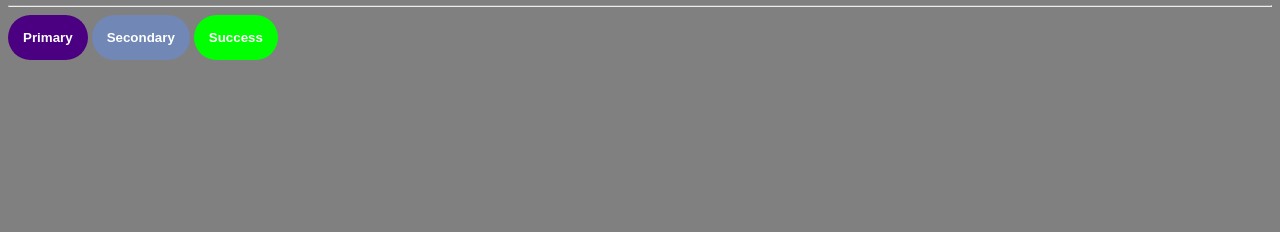
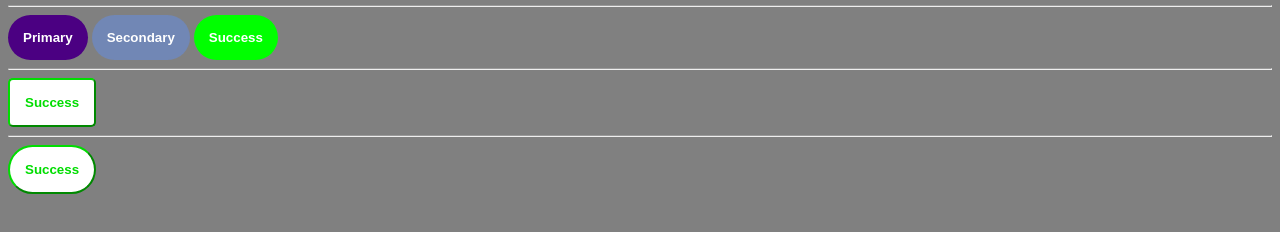
Before and after one commit to bibbss18/colorbutton, a plain HTML site: page index.html in a window 1280 px wide. Shown: the part 128-360 px from the top of the page. Drawn offline with Linux system fonts and the light colour scheme.

Commit message:
add 2 success white buttons

```diff
--- a/index.html
+++ b/index.html
@@ -14,10 +14,16 @@
     <button class="btn-success">Success</button>
     <button class="btn-secondary">Secondary</button>
 
-    <hr>
+<hr>
     <button class="btn-Primary-pill" >Primary</button>
     <button class="btn-secondary-pill">Secondary</button>
     <button class="btn-success-pill">Success</button>
 
+
+<hr>
+    <button class="btn-success-empty">Success</button>
+<hr>
+    <button class="btn-success-pill2">Success</button>
+
 </body>
 </html>
--- a/style-damaris.css
+++ b/style-damaris.css
@@ -7,6 +7,7 @@
     font-weight: bold;
 
 }
+
 .btn-success-pill{
     background-color: #00ff00;
     color:white;
@@ -16,3 +17,25 @@
     font-weight: bold;
 
 }
+
+.btn-success-empty{
+    background-color: #ffffff;
+    color:#00dd00;
+    padding: 15px;
+    border width: 5px;
+    border-radius: 5px;
+    border-color: #00dd00;
+    font-weight: bold;
+
+}
+
+.btn-success-pill2{
+    background-color: #ffffff;
+    color:#00dd00;
+    padding: 15px;
+    border width: 5px;
+    border-radius: 35px;
+    border-color: #00dd00;
+    font-weight: bold;
+
+}
```
